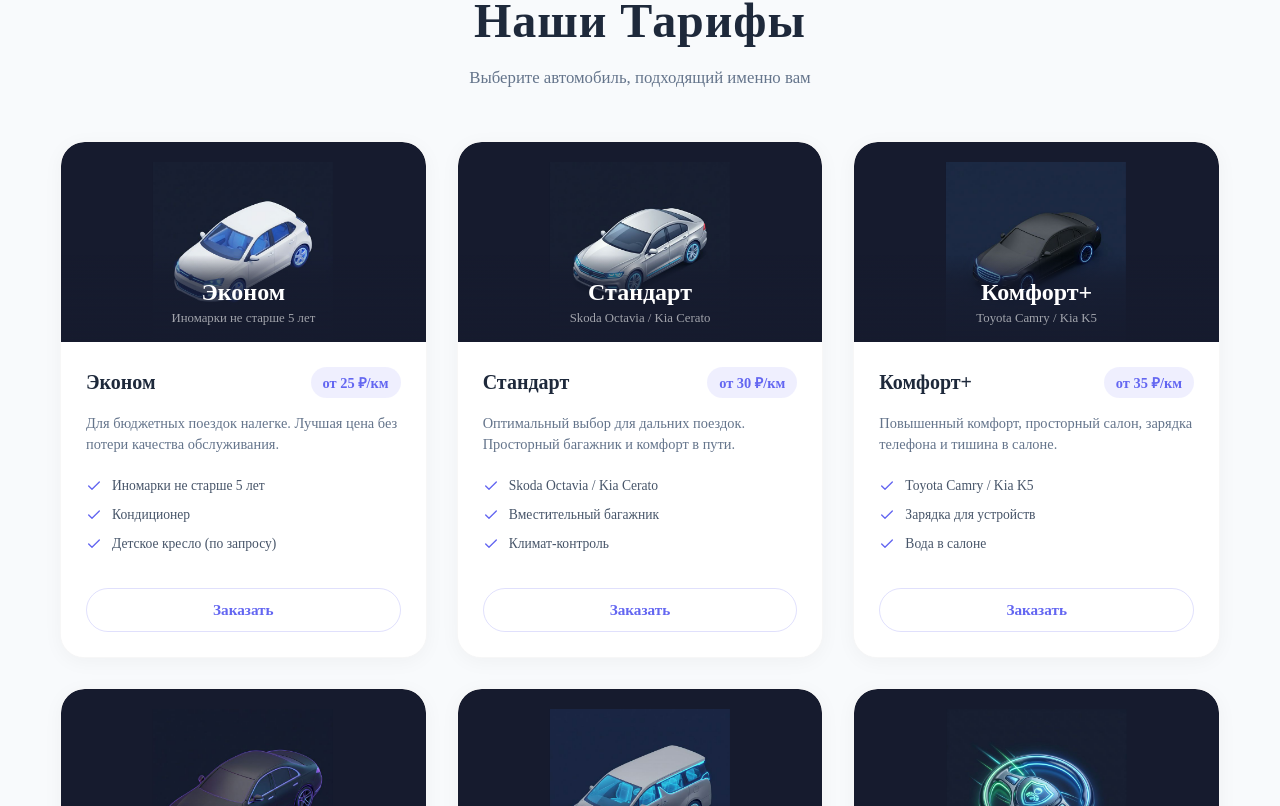
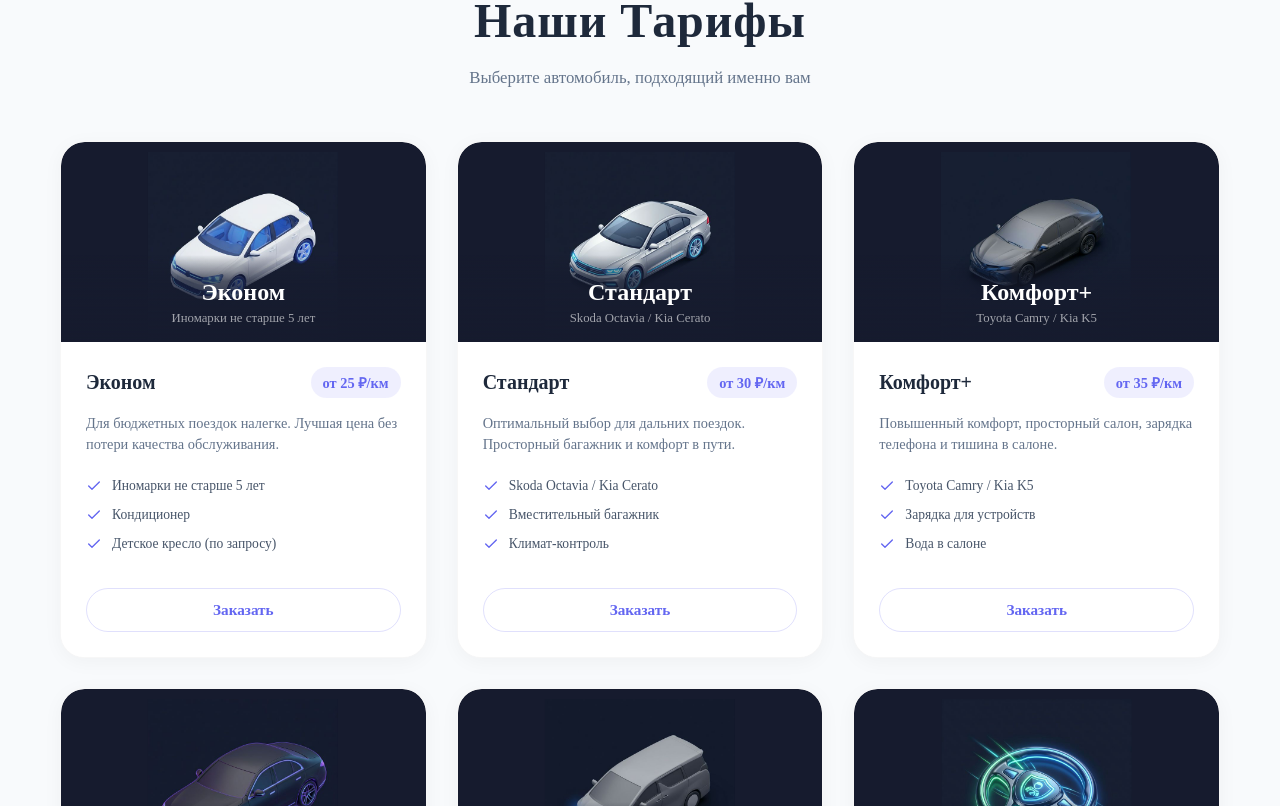
Before and after one commit to Xyling12/grand-transfer, a Next.js app: page / in a window 1280 px wide. Shown: the part 1754-2560 px from the top of the page. Built offline with nearby package versions, Linux system fonts and the light colour scheme; no server answers.

Commit message:
fix: replace comfort/minivan images with matching dark background, enlarge cars

```diff
--- a/src/components/Tariffs.module.css
+++ b/src/components/Tariffs.module.css
@@ -57,7 +57,7 @@
     right: 0;
     bottom: 0;
     z-index: 1;
-    padding: 20px 24px 0;
+    padding: 10px 14px 0;
     display: flex;
     align-items: center;
     justify-content: center;
```
Also changed, not shown: public/images/tariffs/comfort-3d.png, public/images/tariffs/minivan-3d.png.
